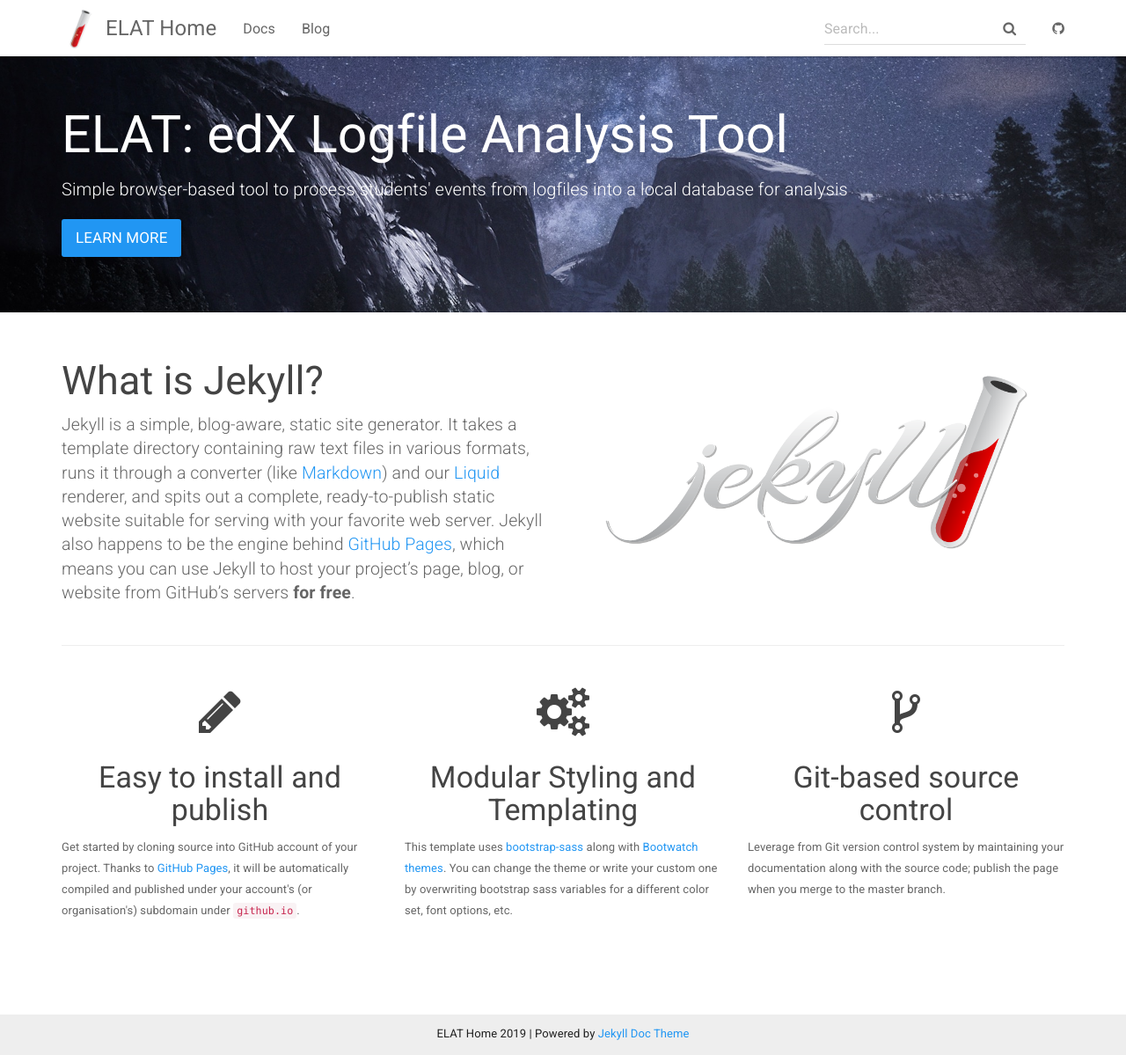
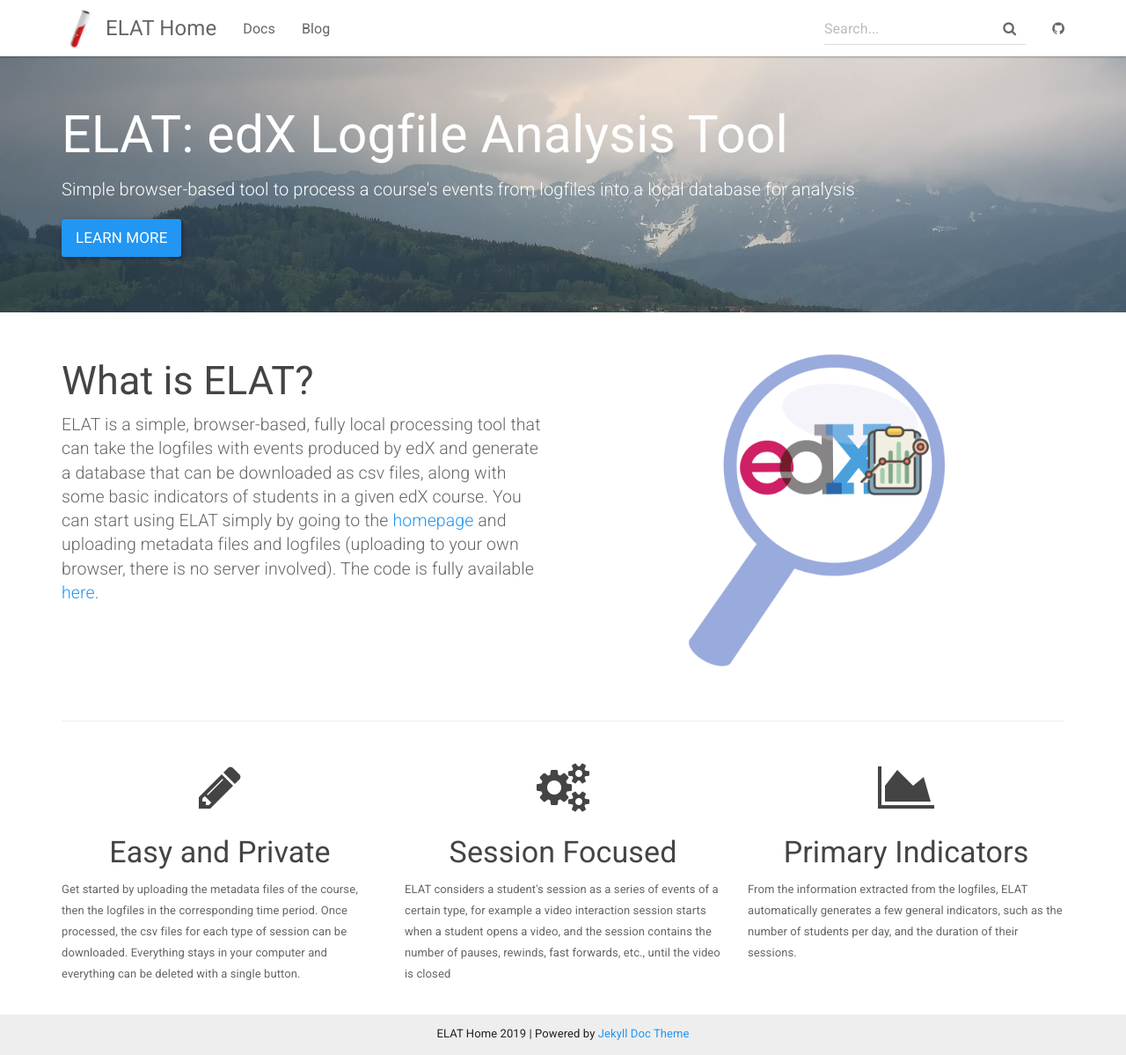
Before and after one commit to mvallet91/ELAT, a Jekyll site: the page built from index.html, in a window 1280 px wide and 1199 px high. Shown: the whole window at 88% size. Built offline with Jekyll 4.4.1, drawn with Linux system fonts in a browser that asks for light colours.

Commit message:
Initial Draft

```diff
--- a/css/main.scss
+++ b/css/main.scss
@@ -42,7 +42,7 @@ body {
 
 .header-container {
   background-color: black;
-  background: url('../img/bg.jpg') no-repeat 50% 0;
+  background: url('../img/mountain_mvt.jpg') no-repeat 50% 0;
   color: #fff;
 
   h1 {
--- a/index.html
+++ b/index.html
@@ -5,7 +5,7 @@ layout: default
 <div class="header-container jumbotron">
     <div class="container">
         <h1>ELAT: edX Logfile Analysis Tool</h1>
-        <p>Simple browser-based tool to process students' events from logfiles into a local database for analysis</p>
+        <p>Simple browser-based tool to process a course's events from logfiles into a local database for analysis</p>
         <p><a class="btn btn-primary btn-lg" href="{{ "/docs/home/" | prepend: site.baseurl }}" role="button">Learn more</a></p>
     </div>
 </div>
@@ -13,41 +13,43 @@ layout: default
 <div class="container">
     <div class="row">
         <div class="col-md-6">
-            <h2 class="header-light regular-pad">What is Jekyll?</h2>
-              <p class="lead">Jekyll is a simple, blog-aware, static site generator. It takes a template
-              directory containing raw text files in various formats, runs it through
-              a converter (like <a href="https://daringfireball.net/projects/markdown/">Markdown</a>)
-              and our <a href="https://github.com/Shopify/liquid/wiki">Liquid</a> renderer, and
-              spits out a complete, ready-to-publish static website suitable
-              for serving with your favorite web server. Jekyll also happens to be the engine
-              behind <a href="https://pages.github.com">GitHub Pages</a>, which means you can use Jekyll
-              to host your project’s page, blog, or website from GitHub’s servers <strong>for
-              free</strong>.</p>
+            <h2 class="header-light regular-pad">What is ELAT?</h2>
+              <p class="lead">ELAT is a simple, browser-based, fully local processing tool that can
+                take the logfiles with events produced by edX and generate a database that can be
+                downloaded as csv files, along with some basic indicators of students in a given edX
+                course. You can start using ELAT simply by going to the
+                <a href="https://mvallet91.github.io/untitled/">homepage</a> and uploading
+                metadata files and logfiles (uploading to your own browser, there is no server involved).
+                The code is fully available <a href="https://github.com/mvallet91/untitled">here</a>.</p>
         </div>
-        <div class="col-md-6 text-center">
-            <img src="img/jekyll-dark.png" alt="" class="img-responsive">
+        <div class="col-md-1 center"></div>
+        <div class="col-md-5 center">
+            <img src="img/ELAT.png" alt="" class="img-responsive" width="350">
         </div>
     </div>
     <hr>
     <div class="row">
         <div class="col-sm-4">
             <h1 class="text-center"><i class="fa fa-pencil" aria-hidden="true"></i></h1>
-            <h3 class="text-center">Easy to install and publish</h3>
-            <p>Get started by cloning source into GitHub account of your project. Thanks to <a href="https://pages.github.com">GitHub Pages</a>,
-              it will be automatically compiled and published under your account's (or organisation's) subdomain under <code>github.io</code>.
+            <h3 class="text-center">Easy and Private</h3>
+            <p>Get started by uploading the metadata files of the course, then the logfiles in the corresponding
+              time period. Once processed, the csv files for each type of session can be downloaded.
+              Everything stays in your computer and everything can be deleted with a single button.
             </p>
         </div>
         <div class="col-sm-4">
             <h1 class="text-center"><i class="fa fa-cogs" aria-hidden="true"></i></h1>
-            <h3 class="text-center">Modular Styling and Templating</h3>
-            <p>This template uses <a href="https://github.com/twbs/bootstrap-sass">bootstrap-sass</a> along with <a href="https://bootswatch.com/">Bootwatch themes</a>.
-            You can change the theme or write your custom one by overwriting bootstrap sass variables for a different color set, font options, etc.</p>
+            <h3 class="text-center">Session Focused</h3>
+            <p>ELAT considers a student's session as a series of events of a certain type, for example
+            a video interaction session starts when a student opens a video, and the session contains
+            the number of pauses, rewinds, fast forwards, etc., until the video is closed</p>
         </div>
         <div class="col-sm-4">
-            <h1 class="text-center"><i class="fa fa-code-fork" aria-hidden="true"></i></h1>
-            <h3 class="text-center">Git-based source control</h3>
-            <p>Leverage from Git version control system by
-              maintaining your documentation along with the source code; publish the page when you merge to the master branch.</p>
+            <h1 class="text-center"><i class="fa fa-area-chart" aria-hidden="true"></i></h1>
+            <h3 class="text-center">Primary Indicators</h3>
+            <p>From the information extracted from the logfiles, ELAT automatically generates a
+            few general indicators, such as the number of students per day, and the duration
+            of their sessions.</p>
         </div>
     </div>
 </div>
```
Also changed, not shown: img/ELAT.png (added), img/fields_mvt.jpg (added), img/mountain_mvt.jpg (added), 10 other files.
